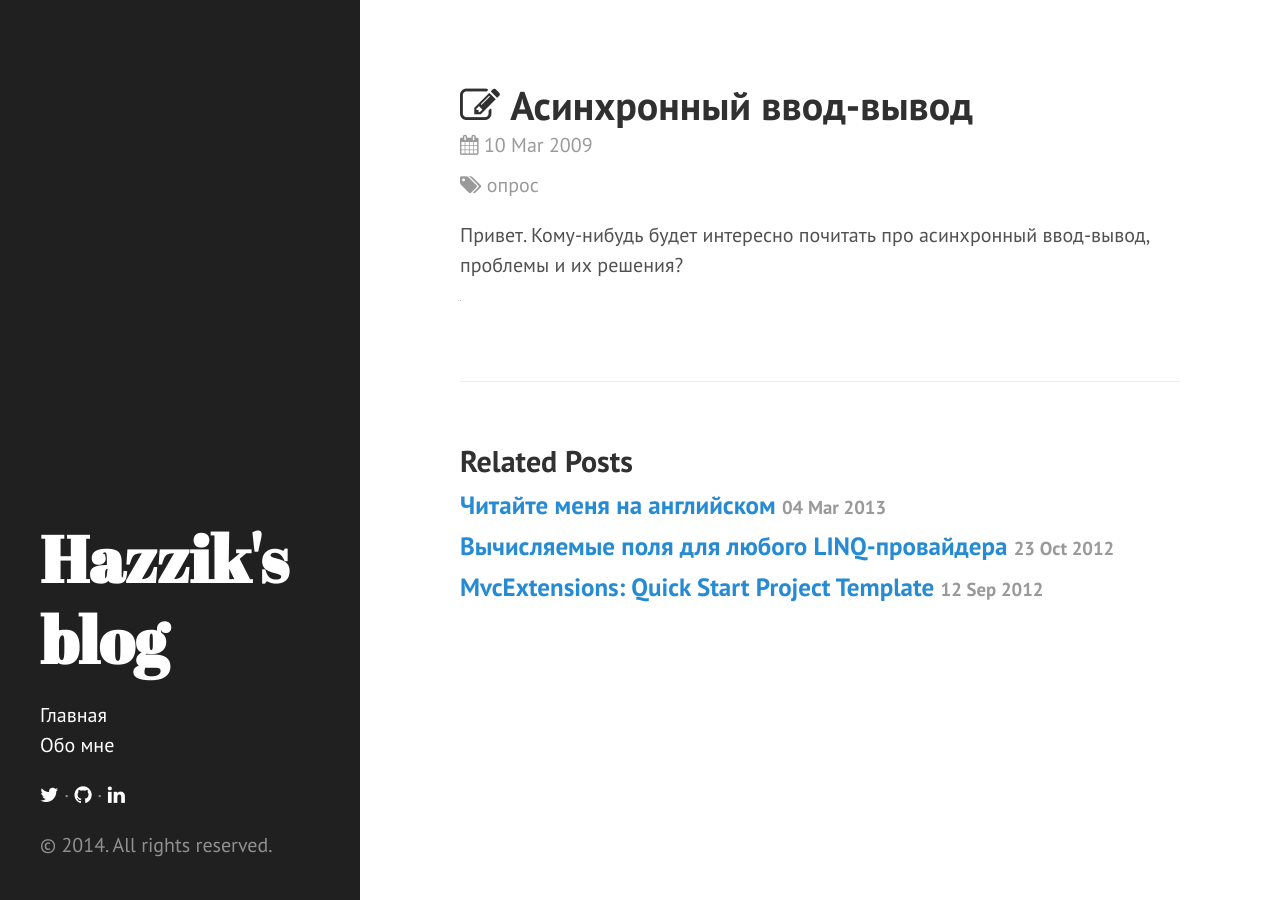
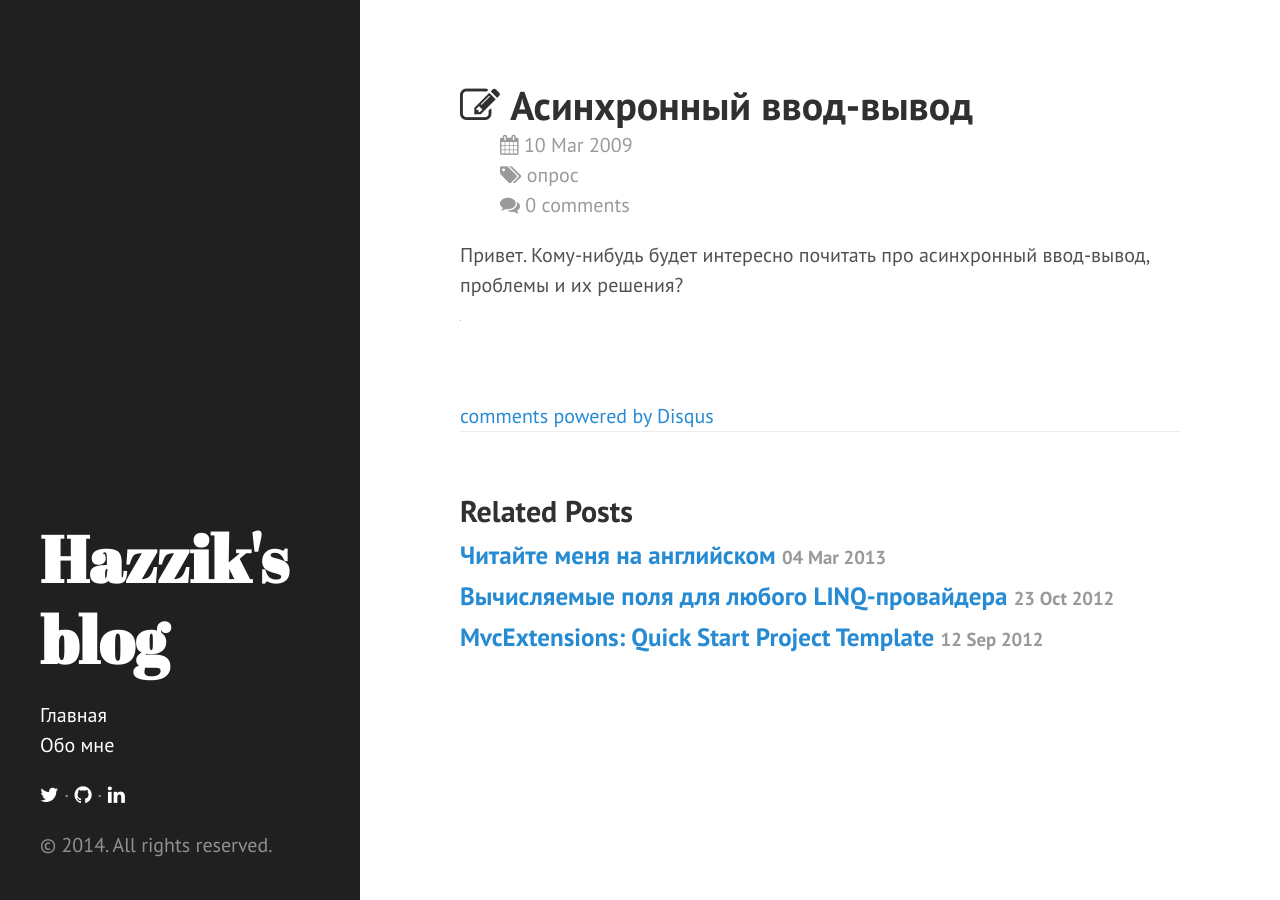
Before and after one commit to hazzik/blog.hazzik.ru, a Jekyll site: the page built from _posts/tumblr/2009-03-11-async-input-output.html, in a window 1280 px wide. Built offline with Jekyll 4.4.1, drawn with Linux system fonts in a browser that asks for light colours; nearby versions of some CDN libraries; Markdown is read by kramdown in place of the engine named in the settings; comment, search, counter and statistics services are not loaded.

Commit message:
Add disqus

```diff
--- a/_layouts/default.html
+++ b/_layouts/default.html
@@ -10,6 +10,18 @@
     <div class="content container">
       {{ content }}
     </div>
+<script type="text/javascript">
+/* * * CONFIGURATION VARIABLES: EDIT BEFORE PASTING INTO YOUR WEBPAGE * * */
+var disqus_shortname = 'blog-hazzik-ru'; // required: replace example with your forum shortname
+
+/* * * DON'T EDIT BELOW THIS LINE * * */
+(function () {
+var s = document.createElement('script'); s.async = true;
+s.type = 'text/javascript';
+s.src = 'http://' + disqus_shortname + '.disqus.com/count.js';
+(document.getElementsByTagName('HEAD')[0] || document.getElementsByTagName('BODY')[0]).appendChild(s);
+}());
+</script>
 <!-- Yandex.Metrika counter -->
 <script src="//mc.yandex.ru/metrika/watch.js" type="text/javascript"></script>
 <script type="text/javascript">
--- a/_layouts/post.html
+++ b/_layouts/post.html
@@ -4,10 +4,31 @@ layout: default
 
 <div class="post">
   <h1 class="post-title"><a href="{{ site.github.source }}{{ page.path }}"><i class="fa fa-edit"></i></a> {{ page.title }}</h1>
-  <span class="post-date"><i class="fa fa-calendar"></i> {{ page.date | date_to_string }}</span>
-  <span class="post-tags"><i class="fa fa-tags"></i> {{ page.tags | join: ', ' }}</span>
+  <ul class="post-info">
+    <li><i class="fa fa-calendar"></i> {{ page.date | date_to_string }}</li>
+    <li><i class="fa fa-tags"></i> {{ page.tags | join: ', ' }}</li>
+    <li><i class="fa fa-comments"></i> <a href="{{ page.url }}#disqus_thread" data-disqus-identifier="{% if page.disqus_identifier %}{{ page.disqus_identifier}}{% else %}{{ page.url }}{% endif %}">0 comments</a></li>
+  </ul>
   {{ content }}
 </div>
+
+{% if page.comments != false %}
+    <div id="disqus_thread"></div>
+    <script type="text/javascript">
+        /* * * CONFIGURATION VARIABLES: EDIT BEFORE PASTING INTO YOUR WEBPAGE * * */
+        var disqus_shortname = 'blog-hazzik-ru'; // required: replace example with your forum shortname
+	var disqus_identifier = '{% if page.disqus_identifier %}{{ page.disqus_identifier}}{% else %}{{ page.url }}{% endif %}';
+
+        /* * * DON'T EDIT BELOW THIS LINE * * */
+        (function() {
+            var dsq = document.createElement('script'); dsq.type = 'text/javascript'; dsq.async = true;
+            dsq.src = '//' + disqus_shortname + '.disqus.com/embed.js';
+            (document.getElementsByTagName('head')[0] || document.getElementsByTagName('body')[0]).appendChild(dsq);
+        })();
+    </script>
+    <noscript>Please enable JavaScript to view the <a href="http://disqus.com/?ref_noscript">comments powered by Disqus.</a></noscript>
+    <a href="http://disqus.com" class="dsq-brlink">comments powered by <span class="logo-disqus">Disqus</span></a>
+{% endif %}
 
 <div class="related">
   <h2>Related Posts</h2>
--- a/public/css/poole.css
+++ b/public/css/poole.css
@@ -318,13 +318,19 @@ tbody tr:nth-child(odd) th {
 }
 
 /* Meta data line below post title */
-.post-date {
-  display: block;
+.post-info {
   margin-top: -.5rem;
   margin-bottom: 1rem;
+}
+.post-info li {
+  display: block;
   color: #9a9a9a;
 }
-.post-tags {
+.post-info a {
+  color: #9a9a9a;
+}
+
+.post-date {
   display: block;
   margin-top: -.5rem;
   margin-bottom: 1rem;
```
Also changed, not shown: index.html (+5 -4 lines).
